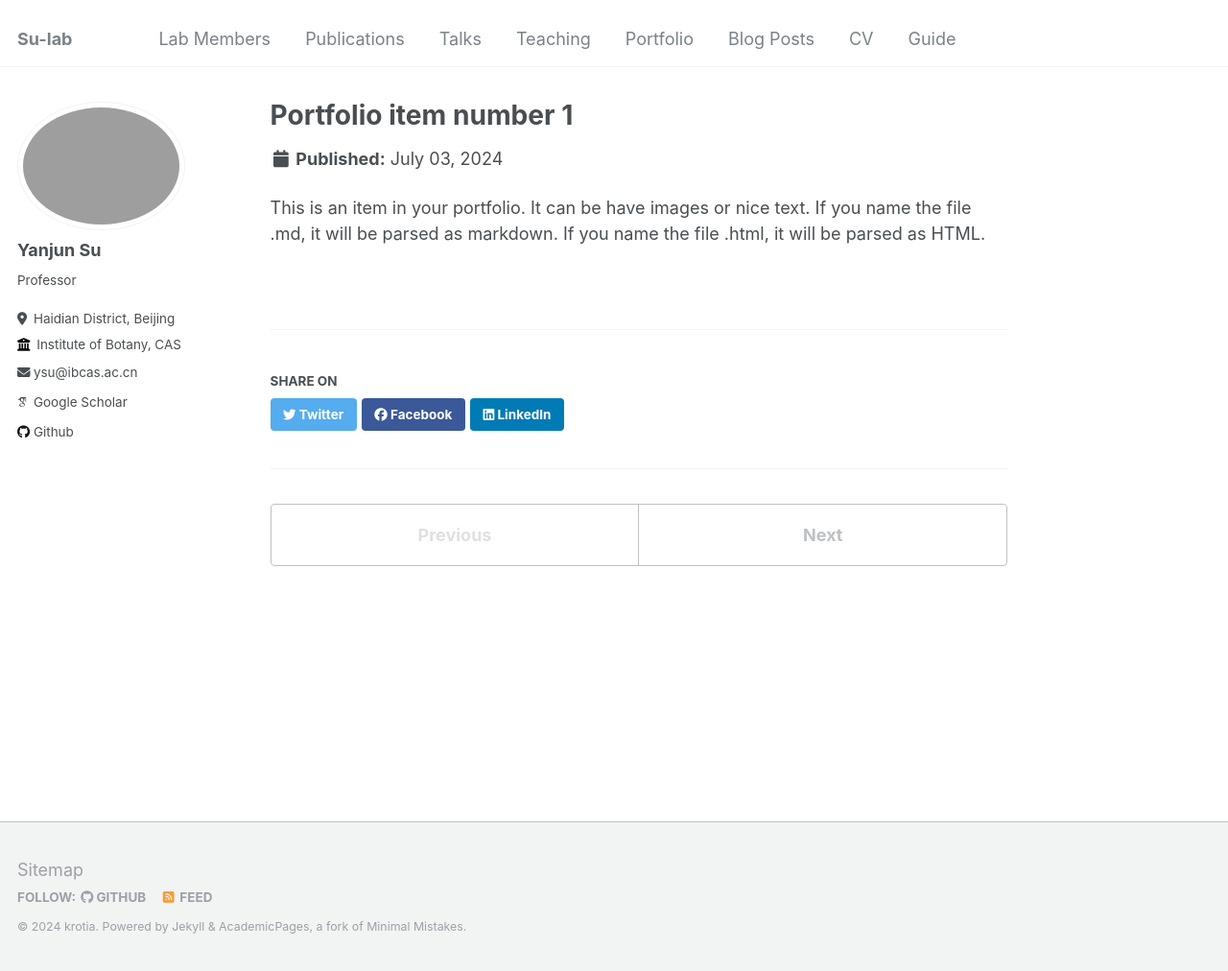
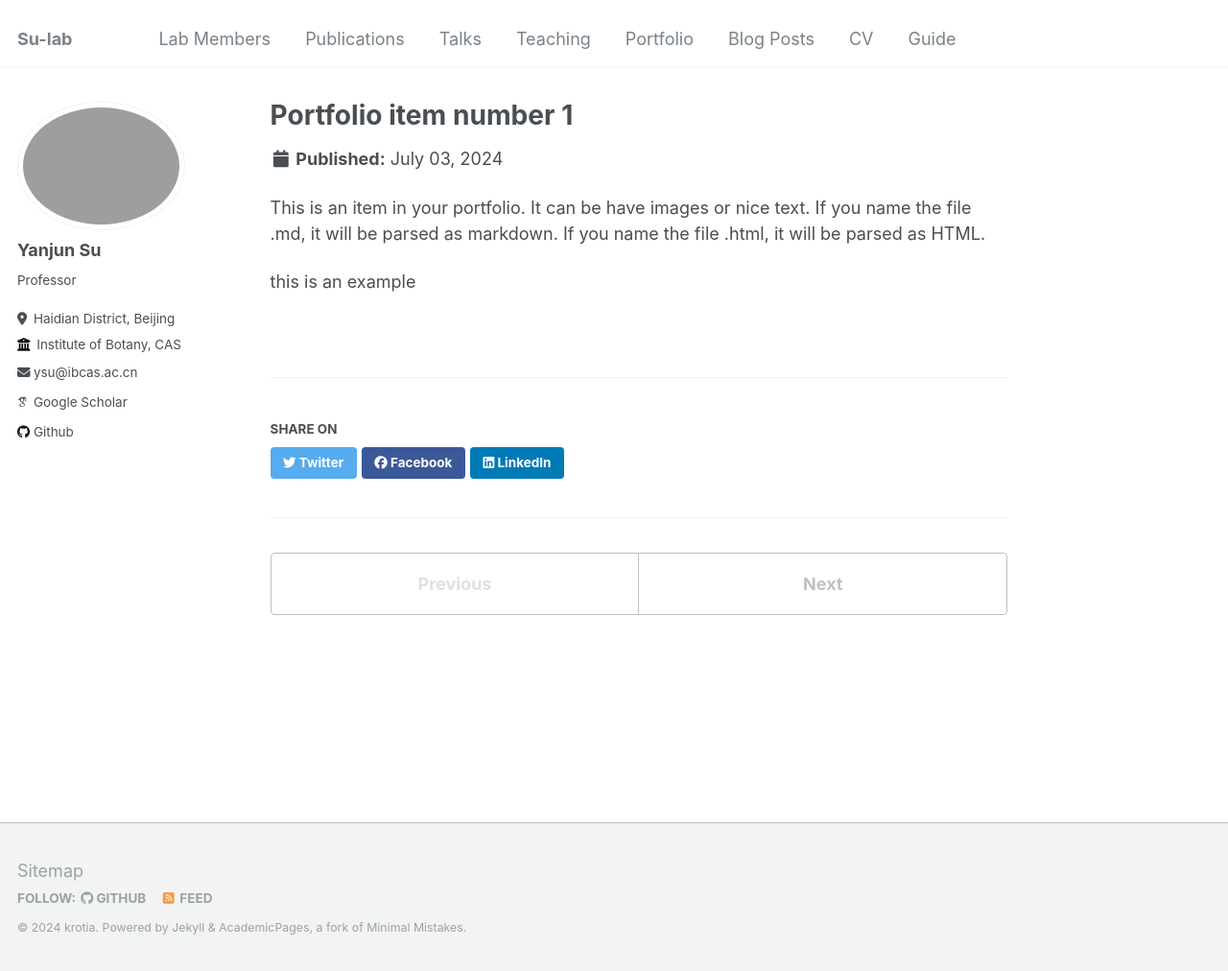
Before and after one commit to krotia/krotia.github.io, a Jekyll site: the page built from _portfolio/portfolio-1.md, in a window 1280 px wide and 1012 px high. Shown: the whole window at 96% size. Built offline with Jekyll 4.4.1, drawn with Linux system fonts in a browser that asks for light colours; some web fonts are replaced.

Commit message:
Update portfolio-1.md

```diff
--- a/_portfolio/portfolio-1.md
+++ b/_portfolio/portfolio-1.md
@@ -5,3 +5,5 @@ collection: portfolio
 ---
 
 This is an item in your portfolio. It can be have images or nice text. If you name the file .md, it will be parsed as markdown. If you name the file .html, it will be parsed as HTML.
+
+this is an example
```
